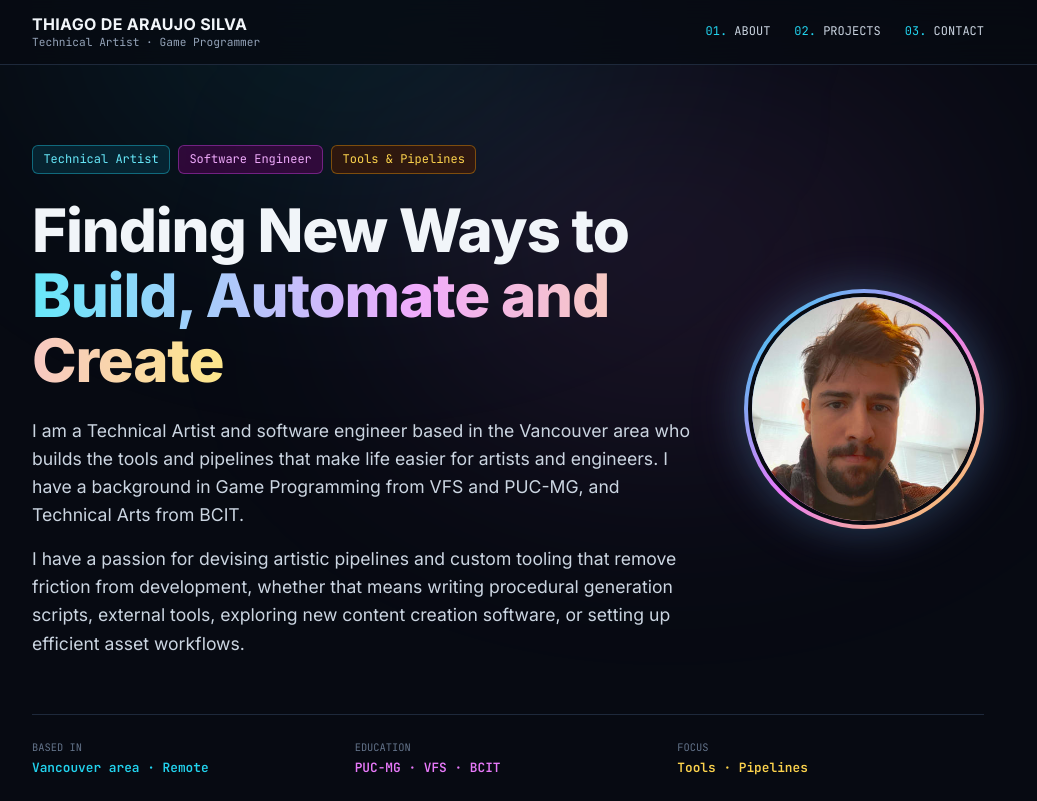
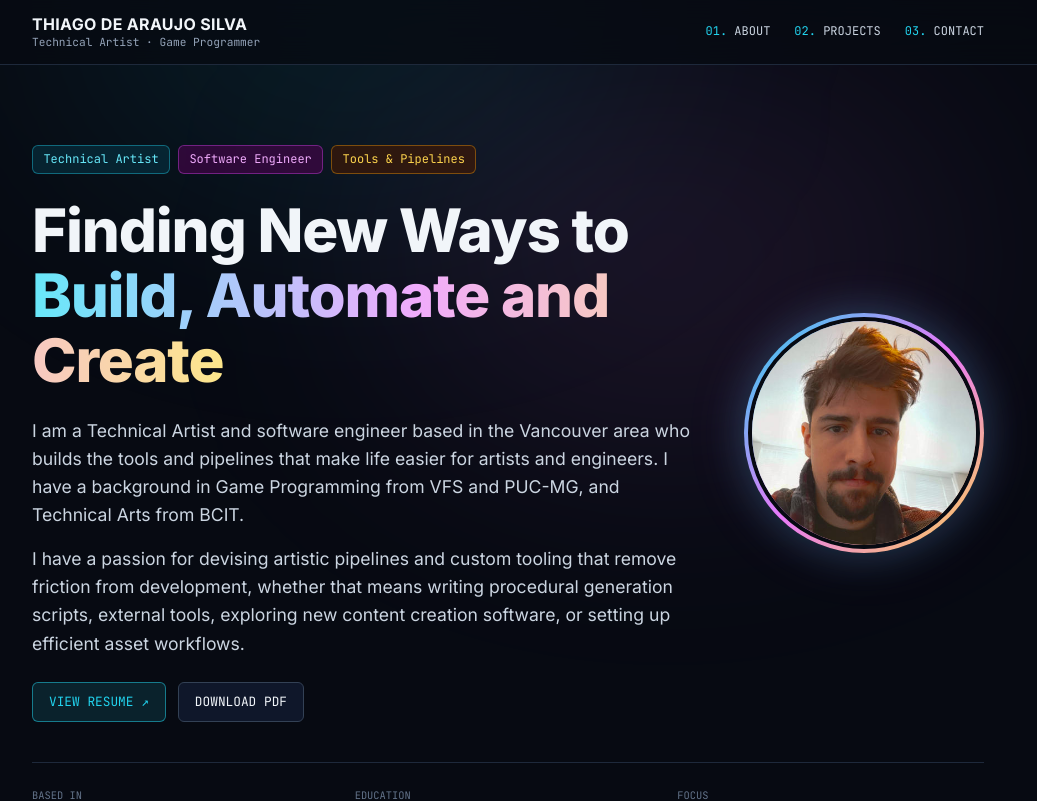
Before and after one commit to ThiagoDAraujoS/ThiagoDAraujoSPortfolio, an Angular app: page / in a window 1280 px wide. Shown: the top 801 px of the page, without its empty margins (132-1169 px from the left). Built offline with nearby package versions, Linux system fonts and the light colour scheme.

Commit message:
Added resume field to the portfolio

```diff
--- a/src/app/components/site-header/site-header.html
+++ b/src/app/components/site-header/site-header.html
@@ -16,6 +16,11 @@
       @for (paragraph of about.paragraphs; track $index) {
         <p class="hero__text">{{ paragraph }}</p>
       }
+
+      <div class="hero__actions">
+        <a class="hero__button hero__button--primary" [href]="resumeUrl" target="_blank" rel="noopener">View resume ↗</a>
+        <a class="hero__button" [href]="resumeUrl" download>Download PDF</a>
+      </div>
     </div>
 
     @if (about.avatar) {
--- a/src/app/components/site-header/site-header.scss
+++ b/src/app/components/site-header/site-header.scss
@@ -64,6 +64,41 @@
   color: var(--text-soft);
 }
 
+.hero__actions {
+  display: flex;
+  flex-wrap: wrap;
+  gap: 0.75rem;
+  margin-top: 1.5rem;
+}
+
+.hero__button {
+  padding: 0.55rem 1rem;
+  border: 1px solid var(--border-strong);
+  border-radius: 6px;
+  background: var(--surface-2);
+  color: var(--text);
+  font-family: var(--font-mono);
+  font-size: 0.8rem;
+  text-transform: uppercase;
+  text-decoration: none;
+  transition: border-color 0.2s, color 0.2s, box-shadow 0.2s;
+
+  &:hover {
+    border-color: var(--accent);
+    color: var(--accent);
+  }
+
+  &--primary {
+    border-color: rgba(34, 211, 238, 0.5);
+    background: var(--accent-dim);
+    color: var(--accent);
+
+    &:hover {
+      box-shadow: var(--accent-glow);
+    }
+  }
+}
+
 .hero__facts {
   display: grid;
   grid-template-columns: repeat(auto-fit, minmax(150px, 1fr));
--- a/src/app/components/site-header/site-header.ts
+++ b/src/app/components/site-header/site-header.ts
@@ -1,7 +1,8 @@
 import { Component } from '@angular/core';
 import { ABOUT } from '../../about.config';
+import { SITE } from '../../site.config';
 
-/** "About me" hero at the top of the page. Content comes from about.config.ts. */
+/** "About me" hero at the top of the page. Content comes from about.config.ts and site.config.ts. */
 @Component({
   selector: 'app-site-header',
   templateUrl: './site-header.html',
@@ -9,4 +10,6 @@ import { ABOUT } from '../../about.config';
 })
 export class SiteHeader {
   protected readonly about = ABOUT;
+  /** Spaces in the file name must be encoded for the link to work. */
+  protected readonly resumeUrl = encodeURI(SITE.resume);
 }
--- a/src/app/site.config.ts
+++ b/src/app/site.config.ts
@@ -4,6 +4,8 @@ export const SITE = {
   /** Short line shown next to your name in the top bar. */
   tagline: 'Technical Artist · Game Programmer',
   email: 'thiagodaraujos@gmail.com',
+  /** Resume PDF, served from public/. Shown as view + download buttons in the about-me header. */
+  resume: 'files/resume/Thiago de Araujo Silva - Technical Artist Resume.pdf',
   socials: [
     { label: 'GitHub', url: 'https://github.com/ThiagoDAraujoS' },
     { label: 'LinkedIn', url: 'https://www.linkedin.com/in/thiagodaraujos/' },
```
Also changed, not shown: 1 other file (tests, documents, lock files or other folders).
